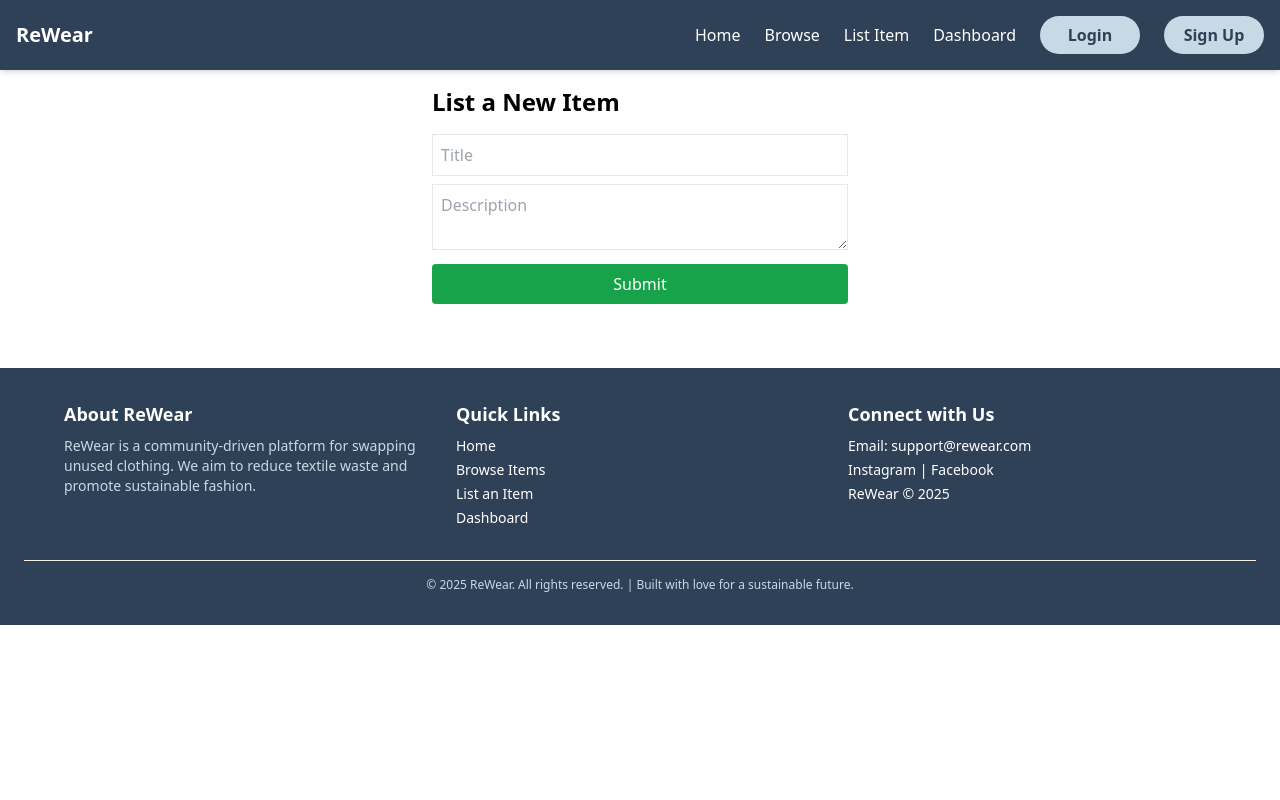
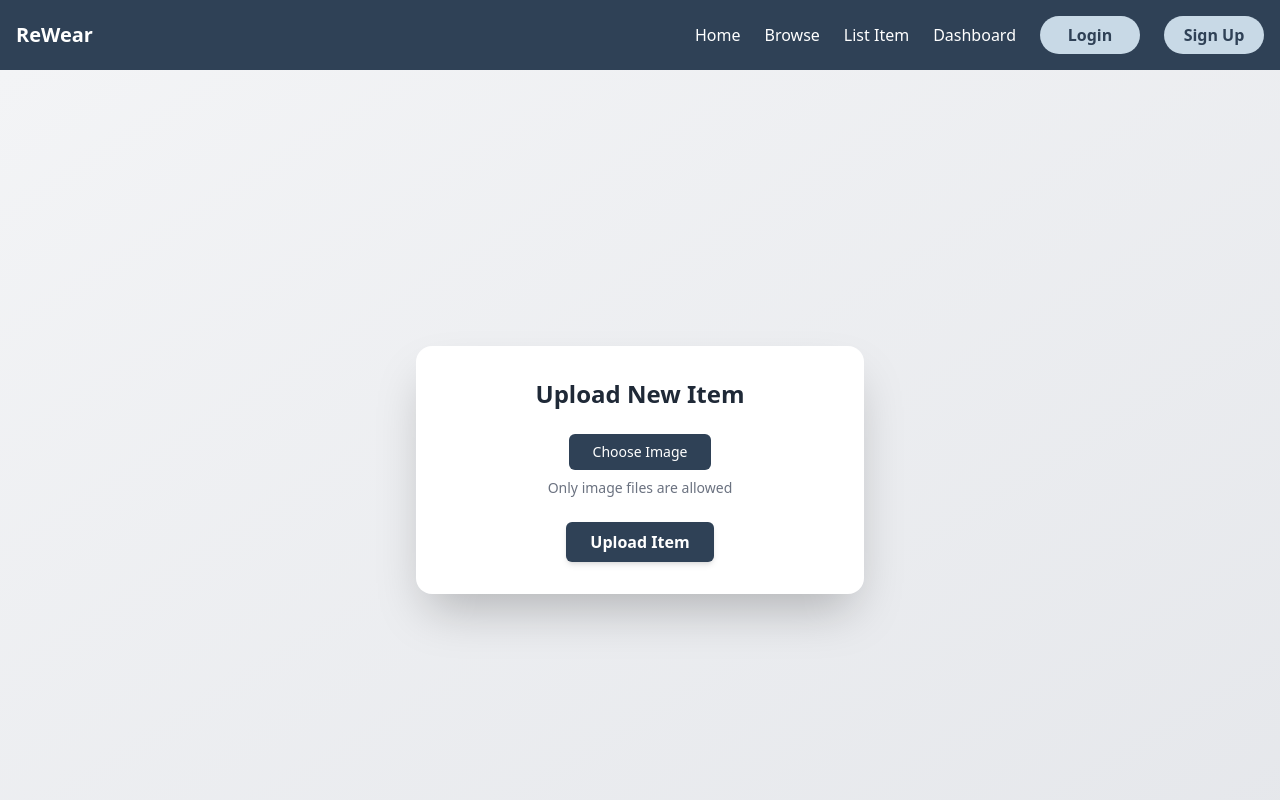
Before and after one commit to piyush-barkhade/Odoo-Hackathon-Kalpavyuh, a React (Vite) app in the folder frontend/: page /new-item in a window 1280 px wide. Shown: the top 800 px of the page. Built offline with nearby package versions, Linux system fonts and the light colour scheme; no server answers.

Commit message:
landing page header remove, userboard, new itemform half done

```diff
--- a/frontend/src/features/dashboard/LandingPage.jsx
+++ b/frontend/src/features/dashboard/LandingPage.jsx
@@ -1,5 +1,4 @@
 import React from 'react';
-import Header from './Header';
 import HeroSection from './HeroSection';
 import CategoriesSection from './CategoriesSection';
 import ProductListingSection from './ProductListingSection';
@@ -7,7 +6,6 @@ import ProductListingSection from './ProductListingSection';
 const LandingPage = () => {
   return (
     <>
-      <Header />
       <HeroSection />
       <CategoriesSection />
       <ProductListingSection />
--- a/frontend/src/features/dashboard/UserDashboard.jsx
+++ b/frontend/src/features/dashboard/UserDashboard.jsx
@@ -1,14 +1,68 @@
+import React, { useState } from "react";
+
 export default function UserDashboard() {
-  const user = { name: "Alex", points: 120 };
+  const [selectedImage, setSelectedImage] = useState(null);
+  const [preview, setPreview] = useState(null);
+
+  const handleImageChange = (e) => {
+    const file = e.target.files[0];
+    if (file) {
+      setSelectedImage(file);
+      setPreview(URL.createObjectURL(file));
+    }
+  };
+
+  const handleSubmit = (e) => {
+    e.preventDefault();
+    if (selectedImage) {
+      alert("Image uploaded successfully (mock only)");
+      setSelectedImage(null);
+      setPreview(null);
+    }
+  };
 
   return (
-    <div className="p-4">
-      <h1 className="text-3xl font-bold">Welcome, {user.name}</h1>
-      <p className="mb-4">Points Balance: {user.points}</p>
-      <h2 className="text-xl font-bold">Your Listed Items</h2>
-      <p className="text-sm">[List of items will go here]</p>
-      <h2 className="text-xl font-bold mt-4">Swaps</h2>
-      <p className="text-sm">[Ongoing/Completed swaps will go here]</p>
+    <div className="min-h-screen bg-[#f5efeb] text-[#2f4156] p-6">
+      <h1 className="text-3xl font-bold mb-6 text-center">User Dashboard</h1>
+
+
+      {/* My Listings */}
+      <div className="mb-8">
+        <h2 className="text-xl font-semibold mb-4">My Listings</h2>
+        <div className="grid grid-cols-2 md:grid-cols-4 gap-4">
+          {[1, 2, 3, 4].map((item) => (
+            <div
+              key={item}
+              className="bg-white rounded-xl shadow p-2 flex items-center justify-center"
+            >
+              <img
+                src={`https://via.placeholder.com/150?text=Item+${item}`}
+                alt={`Item ${item}`}
+                className="w-32 h-32 object-cover rounded-lg"
+              />
+            </div>
+          ))}
+        </div>
+      </div>
+
+      {/* My Purchases */}
+      <div>
+        <h2 className="text-xl font-semibold mb-4">My Purchases</h2>
+        <div className="grid grid-cols-2 md:grid-cols-4 gap-4">
+          {[5, 6, 7].map((item) => (
+            <div
+              key={item}
+              className="bg-white rounded-xl shadow p-2 flex items-center justify-center"
+            >
+              <img
+                src={`https://via.placeholder.com/150?text=Purchase+${item}`}
+                alt={`Purchase ${item}`}
+                className="w-32 h-32 object-cover rounded-lg"
+              />
+            </div>
+          ))}
+        </div>
+      </div>
     </div>
   );
 }
--- a/frontend/src/features/items/NewItemForm.jsx
+++ b/frontend/src/features/items/NewItemForm.jsx
@@ -1,35 +1,65 @@
-import { useState } from "react";
+import React, { useState } from "react";
 
-export default function NewItemForm() {
-  const [form, setForm] = useState({ title: "", description: "" });
+const NewItemForm = () => {
+  const [preview, setPreview] = useState(null);
 
-  const handleChange = (e) =>
-    setForm({ ...form, [e.target.name]: e.target.value });
+  const handleImageChange = (e) => {
+    const file = e.target.files[0];
+    if (file) {
+      setPreview(URL.createObjectURL(file));
+    }
+  };
+
   const handleSubmit = (e) => {
     e.preventDefault();
-    console.log("New Item:", form);
+    // Add your upload logic here
+    console.log("Form submitted!");
   };
 
   return (
-    <form onSubmit={handleSubmit} className="max-w-md mx-auto p-4">
-      <h2 className="text-2xl font-bold mb-4">List a New Item</h2>
-      <input
-        name="title"
-        value={form.title}
-        onChange={handleChange}
-        placeholder="Title"
-        className="border p-2 w-full mb-2"
-      />
-      <textarea
-        name="description"
-        value={form.description}
-        onChange={handleChange}
-        placeholder="Description"
-        className="border p-2 w-full mb-2"
-      />
-      <button className="bg-green-600 text-white p-2 rounded w-full">
-        Submit
-      </button>
-    </form>
+    <div className="min-h-screen bg-gradient-to-br from-gray-100 to-gray-200 flex items-center justify-center p-4">
+      <div className="bg-white rounded-2xl shadow-2xl p-8 max-w-md w-full transition-transform hover:scale-[1.01]">
+        <h2 className="text-2xl font-bold text-gray-800 text-center mb-6">Upload New Item</h2>
+
+        <form onSubmit={handleSubmit} className="space-y-6">
+          {/* Custom file input */}
+          <div className="flex flex-col items-center">
+            <label className="cursor-pointer bg-[#2f4156] text-white px-6 py-2 rounded-md hover:bg-[#1e2d3f] transition-colors text-sm font-medium">
+              Choose Image
+              <input
+                type="file"
+                accept="image/*"
+                onChange={handleImageChange}
+                className="hidden"
+              />
+            </label>
+            <p className="text-sm text-gray-500 mt-2">Only image files are allowed</p>
+          </div>
+
+          {/* Image preview */}
+          {preview && (
+            <div className="flex justify-center">
+              <img
+                src={preview}
+                alt="Preview"
+                className="mt-4 w-40 h-40 object-cover rounded-lg border border-gray-300 shadow-sm"
+              />
+            </div>
+          )}
+
+          {/* Submit button */}
+          <div className="flex justify-center">
+            <button
+              type="submit"
+              className="bg-[#2f4156] text-white px-6 py-2 rounded-md hover:bg-[#1e2d3f] transition-colors font-semibold shadow-md"
+            >
+              Upload Item
+            </button>
+          </div>
+        </form>
+      </div>
+    </div>
   );
-}
+};
+
+export default NewItemForm;
```
